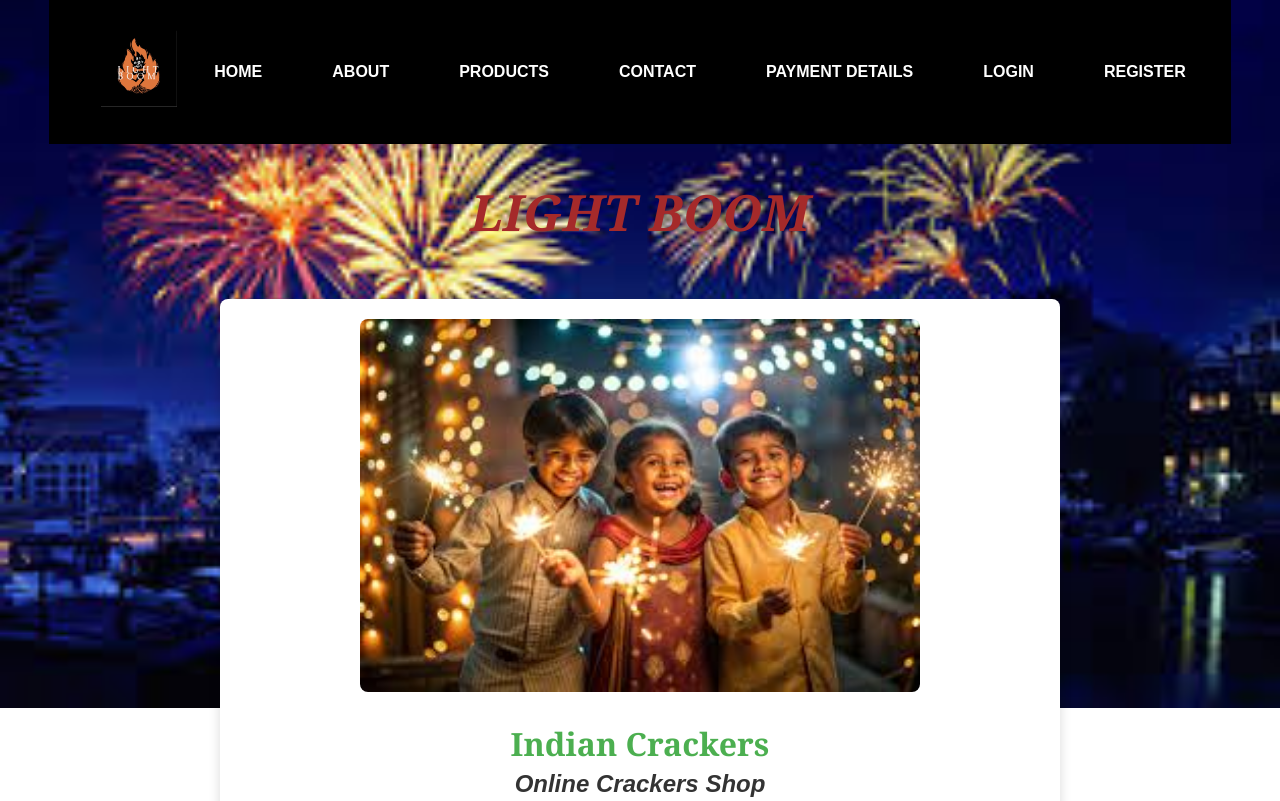
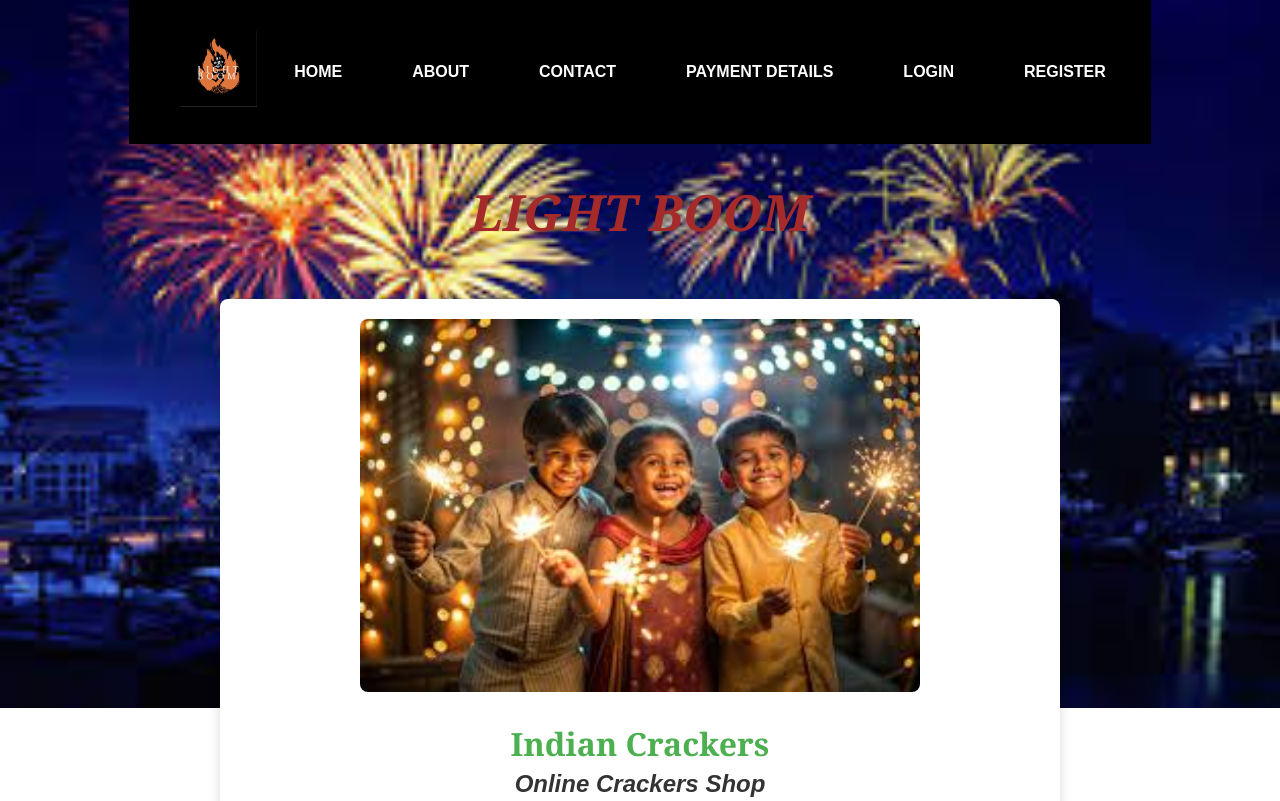
Before and after one commit to Devi-priya-09/crackers29, a plain HTML site: page about.html in a window 1280 px wide. Shown: the top 801 px of the page. Drawn offline with Linux system fonts and the light colour scheme.

Commit message:
Add files via upload

```diff
--- a/about.html
+++ b/about.html
@@ -516,7 +516,7 @@ height:1000px;
             <ul>
                 <li><a href="index.html">HOME</a></li>
                 <li><a href="about.html">ABOUT</a></li>
-                <li><a href="price.html">PRODUCTS</a></li>
+                <!-- <li><a href="price.html">PRODUCTS</a></li> -->
                 <li><a href="contact.html">CONTACT</a></li>
                 <li><a href="payment-details.html">PAYMENT DETAILS</a></li>
                 <li><a href="login.html">LOGIN</a></li>
```
Also changed, not shown: contact.html (+1 -1 lines).
